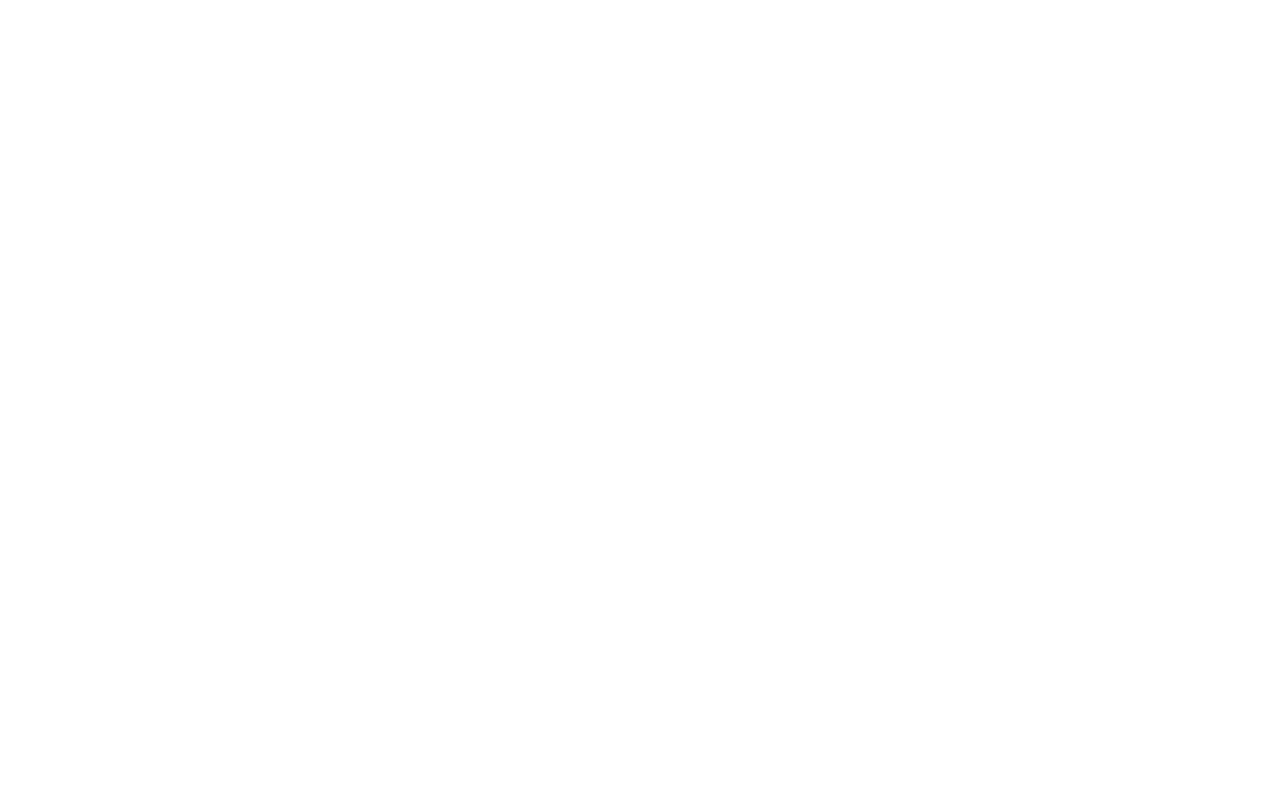
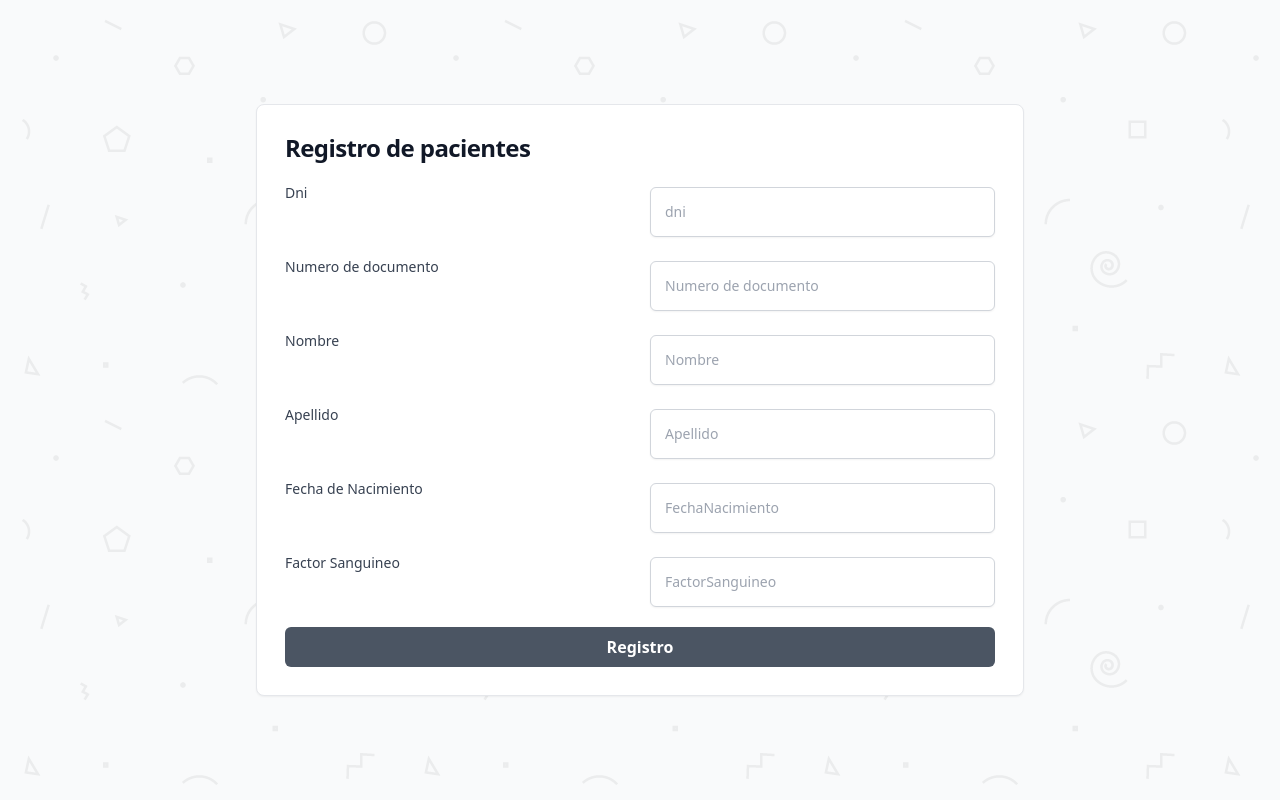
Before and after one commit to No-Country-simulation/h1-14-node-react, a React (Vite) app in the folder front/: page /paciente in a window 1280 px wide. Before the commit this address had no page. Built offline with nearby package versions, Linux system fonts and the light colour scheme.

Commit message:
imagen de fondo, formularios iniciales

```diff
--- /dev/null
+++ b/front/src/Pages/FormExample/FormExample.jsx
@@ -0,0 +1,29 @@
+import React from 'react'
+
+
+function FormExample() {
+    return (
+        <div className='flex flex-col justify-center h-screen items-center bg-pattern'>    {/* image for background class="bg-[url('/img/pattern.webp')]"*/}
+            <div className="w-full max-w-md bg-white rounded-lg border shadow-sm md:max-w-3xl">
+                <div class="p-7 space-y-5">
+                    <h1 class="text-2xl font-bold leading-tight tracking-tight text-gray-900">
+                        Formulario de trabajo
+                    </h1>
+                    <form class="grid gap-5 grid-cols-1 md:grid-cols-1">
+                        <label for="field1" class="block text-sm font-medium text-gray-700" >field1</label>
+                        <input type="text" placeholder='field1' className='inputClass' class="mt-1 block w-full border border-gray-300  p-3.5 rounded-md shadow-sm focus:ring-indigo-500 focus:border-indigo-500 sm:text-sm" />
+                        <label for="field2" class="block text-sm font-medium text-gray-700" >field2</label>
+                        <input type="text" placeholder='field2' className='inputClass' class="mt-1 block w-full border border-gray-300  p-3.5 rounded-md shadow-sm focus:ring-indigo-500 focus:border-indigo-500 sm:text-sm" />
+                        <label for="field3" class="block text-sm font-medium text-gray-700" >field3</label>
+                        <input type="text" placeholder='field3' className='inputClass' class="mt-1 block w-full border border-gray-300  p-3.5 rounded-md shadow-sm focus:ring-indigo-500 focus:border-indigo-500 sm:text-sm" />
+                    </form>
+                    <button className="w-full bg-gray-600 text-white font-bold py-2 px-4 rounded-md hover:bg-gray-300 hover:text-white"> form</button>
+                </div>
+            </div>
+        </div>
+
+
+    )
+}
+
+export default FormExample;
--- /dev/null
+++ b/front/src/Pages/PacienteRegistry/Index.jsx
@@ -0,0 +1,37 @@
+import React from 'react'
+
+
+function PacienteRegistry() {
+    return (
+        <div className='flex flex-col justify-center h-screen items-center bg-pattern '>
+            <div className="w-full max-w-md bg-white rounded-lg border shadow-sm md:max-w-3xl">
+                <div class="p-7 space-y-5">
+                    <h1 class="text-2xl font-bold leading-tight tracking-tight text-gray-900">
+                        Registro de pacientes
+                    </h1>
+                    <form class="grid gap-5 grid-cols-2 md:grid-cols-2">
+                        <label for="dni" class="block text-sm font-medium text-gray-700" >Dni</label>
+                        <input type="text" placeholder='dni' className='inputClass' class="mt-1 block w-full border border-gray-300  p-3.5 rounded-md shadow-sm focus:ring-indigo-500 focus:border-indigo-500 sm:text-sm" />
+                        <label for="NumeroDocumento" class="block text-sm font-medium text-gray-700" >Numero de documento</label>
+                        <input type="text" placeholder='Numero de documento' className='inputClass' class="mt-1 block w-full border border-gray-300  p-3.5 rounded-md shadow-sm focus:ring-indigo-500 focus:border-indigo-500 sm:text-sm" />
+                        <label for="Nombre" class="block text-sm font-medium text-gray-700" >Nombre</label>
+                        <input type="text" placeholder='Nombre' className='inputClass' class="mt-1 block w-full border border-gray-300  p-3.5 rounded-md shadow-sm focus:ring-indigo-500 focus:border-indigo-500 sm:text-sm" />
+                        <label for="Apellido" class="block text-sm font-medium text-gray-700" >Apellido</label>
+                        <input type="text" placeholder='Apellido' className='inputClass' class="mt-1 block w-full border border-gray-300  p-3.5 rounded-md shadow-sm focus:ring-indigo-500 focus:border-indigo-500 sm:text-sm" />
+                        <label for="dni" class="block text-sm font-medium text-gray-700" >Fecha de Nacimiento</label>
+                        <input type="text" placeholder='FechaNacimiento' className='inputClass' class="mt-1 block w-full border border-gray-300  p-3.5 rounded-md shadow-sm focus:ring-indigo-500 focus:border-indigo-500 sm:text-sm" />
+                        <label for="FactorSanguineo" class="block text-sm font-medium text-gray-700" >Factor Sanguineo</label>
+                        <input type="text" placeholder='FactorSanguineo' className='inputClass' class="mt-1 block w-full border border-gray-300  p-3.5 rounded-md shadow-sm focus:ring-indigo-500 focus:border-indigo-500 sm:text-sm" />
+
+
+                    </form>
+                    <button className="w-full bg-gray-600 text-white font-bold py-2 px-4 rounded-md hover:bg-gray-300 hover:text-white">Registro</button>
+                </div>
+            </div>
+        </div>
+
+
+    )
+}
+
+export default PacienteRegistry;
--- a/front/tailwind.config.js
+++ b/front/tailwind.config.js
@@ -4,7 +4,16 @@
     "./src/**/*.{js,ts,jsx,tsx}",
   ],
   theme: {
-    extend: {},
+    extend: {
+      //test backgound images
+      backgroundImage: {
+        'pattern': "url('/img/pattern.webp')",
+        // 'hero-pattern': "url('/img/hero-pattern.svg')",
+        // 'footer-texture': "url('/img/footer-texture.png')",
+        // 'form-pattern': "url('/img/hero-pattern.svg')",
+      }
+
+    },
   },
   plugins: [],
 }
```
Also changed, not shown: front/src/Pages/App/App.jsx (+17 -10 lines), front/public/img/pattern.webp (added), front/public/img/profile.jpg (added).
